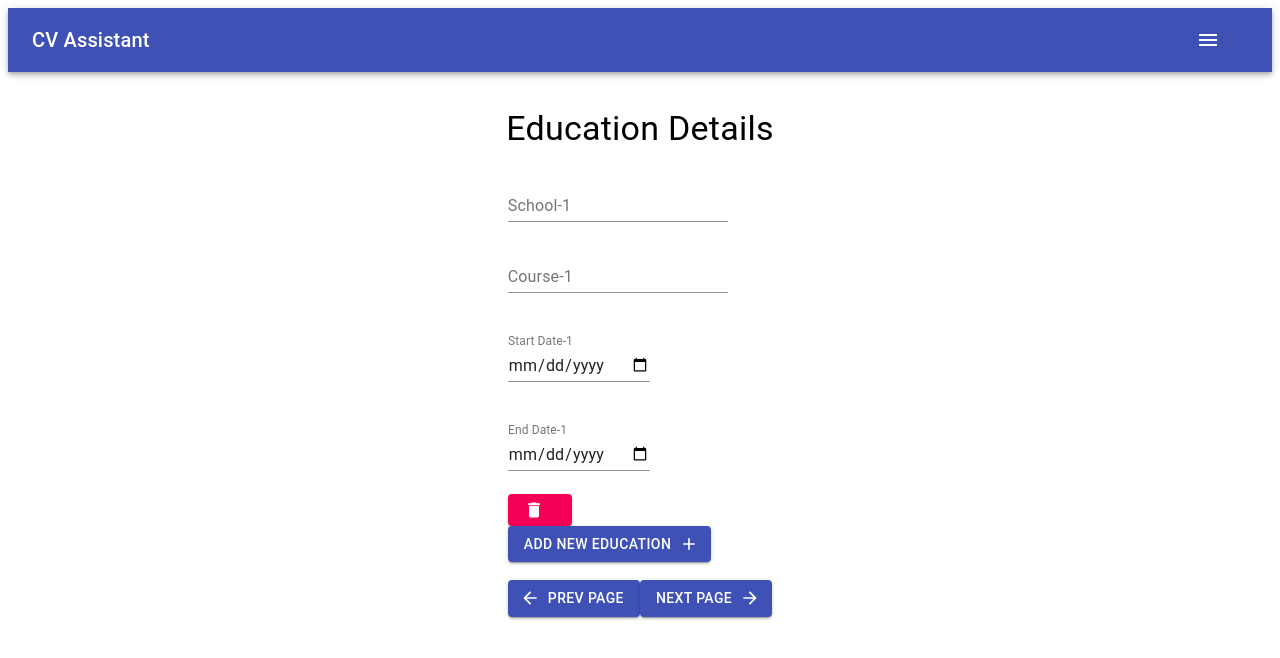
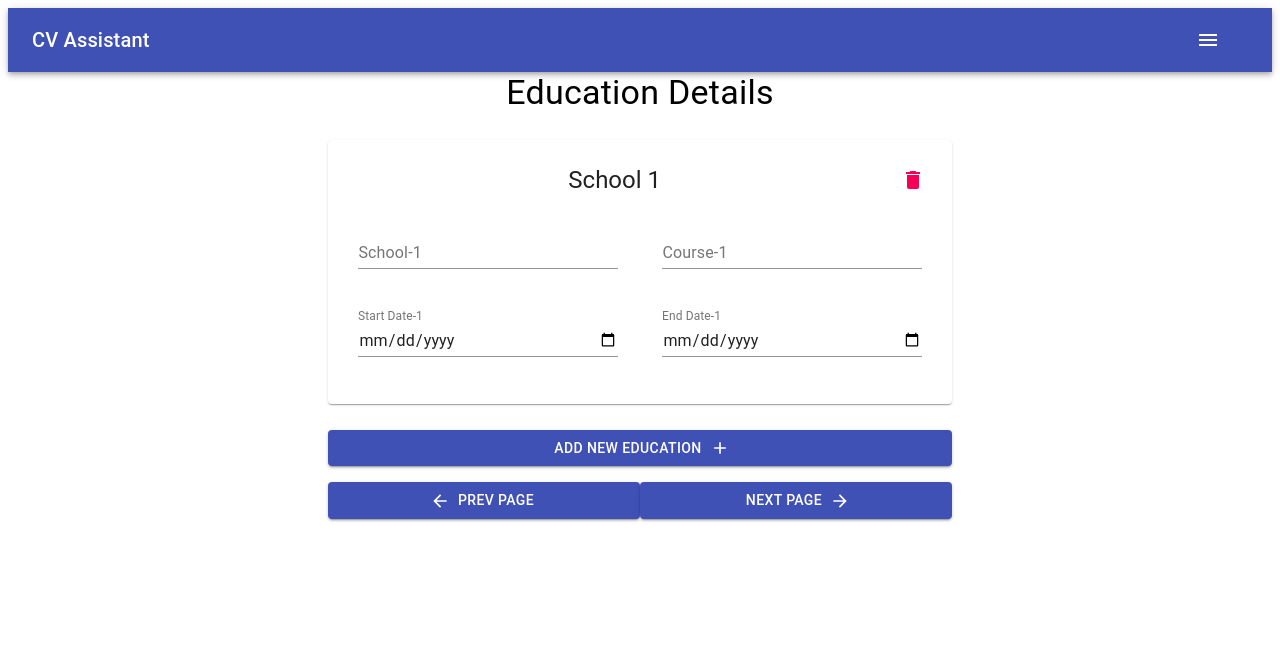
Before and after one commit to SasounTorossian/CV-Application, a React (Create React App) app: page /education in a window 1280 px wide. Shown: the top 658 px of the page. Built offline with nearby package versions, Linux system fonts and the light colour scheme.

Commit message:
Fixed grid pattern in Education Details, but needs further polishing and code cleanup.

```diff
--- a/src/components/EducationDetails.js
+++ b/src/components/EducationDetails.js
@@ -1,17 +1,31 @@
 import React from 'react'
-import { makeStyles, Grid, TextField, Typography, Button } from '@material-ui/core'
-import {ArrowForward, ArrowBack, Add, Delete} from '@material-ui/icons';
+import { makeStyles, Grid, TextField, Typography, Button, IconButton, Card, CardContent } from '@material-ui/core'
+import {ArrowForward, ArrowBack, Add, Delete, BorderColor} from '@material-ui/icons';
 import { Link } from 'react-router-dom'
 
 const useStyles = makeStyles((theme) => ({
     root: {
         flexGrow: 1,
     },
-    paper: {
-        padding: theme.spacing(2),
-        textAlign: 'center',
-        color: theme.palette.text.secondary,
+    rootCard: {
+        marginTop: 10,
+        marginBottom: 10,
     },
+    rootLink: {
+        minWidth: "100%"
+    },
+    link: {
+        minWidth: "400px"
+    },
+    textField: {
+        width: "90%"
+    },
+    pos: {
+        marginBottom: 12,
+    },
+    linkButton: {
+        minWidth: "100%"
+    }
 }));
 
 const EducationDetails = ({values, handleChange, addEdu, removeEdu}) => {
@@ -28,32 +42,55 @@ const EducationDetails = ({values, handleChange, addEdu, removeEdu}) => {
     }
 
     return (
-        <div>
+        <div className={classes.root}>
             <Grid
-                container spacing={3}
+                container
                 direction="column"
                 alignItems="center"
                 justify="center"
-                style={{ minHeight: '50vh' }}
+                spacing={2}
+                style={{
+                    minHeight: '50vh'
+                }}
             >
-                <br />
-                <br />
-
-                <Grid item xs={6}>
+                <Grid item xs={12} style={{width: "50%"}} align="center">
                     <Typography variant="h4">
                         Education Details
                     </Typography>
                 </Grid>
-                <Grid item xs={6}
-                    // alignItems="center"
-                    // justify="center"
-                >
+
+                <Grid item xs={12} style={{width: "50%"}} align="center">
                     <form noValidate autoComplete="off" onChange={handleChange}>
                         {
                             values.education.map((val, idx) => {
                                 return (
-                                    <div key={idx}>
+                                    <Card className={classes.rootCard} key={idx}>
+                                        <CardContent>
+                                        <Grid
+                                            container
+                                            spacing={2}
+                                            alignItems="center"
+                                            style={{ minHeight: "30vh" }}
+                                        >
+                                            <Grid item xs={11} >
+                                                <Typography variant="h5" align="center">
+                                                    {`School ${idx+1}`}
+                                                </Typography>
+                                            </Grid>
+
+                                            <Grid item xs={1}>
+                                                <IconButton
+                                                    onClick={removeEducation}
+                                                    edge="start"
+                                                    color="secondary"
+                                                >
+                                                    <Delete/>
+                                                </IconButton>
+                                            </Grid>
+
+                                            <Grid item xs={6}>
                                                 <TextField
+                                                    className={classes.textField}
                                                     type="text"
                                                     label={`School-${idx+1}`}
                                                     value={values.education[idx].school}
@@ -62,10 +99,11 @@ const EducationDetails = ({values, handleChange, addEdu, removeEdu}) => {
                                                     error={!!values.education[idx].schoolError && values.education[idx].schoolError.length > 1}
                                                     helperText={values.education[idx].schoolError}
                                                 />
+                                            </Grid>
 
-                                        <br />
-
+                                            <Grid item xs={6}>
                                                 <TextField
+                                                    className={classes.textField}
                                                     type="text"
                                                     label={`Course-${idx+1}`}
                                                     value={values.education[idx].course}
@@ -74,12 +112,11 @@ const EducationDetails = ({values, handleChange, addEdu, removeEdu}) => {
                                                     error={!!values.education[idx].courseError && values.education[idx].courseError.length > 1}
                                                     helperText={values.education[idx].courseError}
                                                 />
+                                            </Grid>
 
-
-                                        <br />
-                                        <br />
-
+                                            <Grid item xs={6}>
                                                 <TextField
+                                                    className={classes.textField}
                                                     type="date"
                                                     label={`Start Date-${idx+1}`}
                                                     value={values.education[idx].startDateEdu}
@@ -89,11 +126,11 @@ const EducationDetails = ({values, handleChange, addEdu, removeEdu}) => {
                                                     error={!!values.education[idx].startDateEduError && values.education[idx].startDateEduError.length > 1}
                                                     helperText={values.education[idx].startDateEduError}
                                                 />
+                                            </Grid>
 
-                                        <br />
-                                        <br />
-
+                                            <Grid item xs={6}>
                                                 <TextField
+                                                    className={classes.textField}
                                                     type="date"
                                                     label={`End Date-${idx+1}`}
                                                     value={values.education[idx].endDateEdu}
@@ -103,20 +140,19 @@ const EducationDetails = ({values, handleChange, addEdu, removeEdu}) => {
                                                     error={!!values.education[idx].endDateEduError && values.education[idx].endDateEduError.length > 1}
                                                     helperText={values.education[idx].endDateEduError}
                                                 />
-
-                                        <br />
-
-                                        <Button
-                                            onClick={removeEducation}
-                                            variant="contained"
-                                            color="secondary"
-                                            startIcon={<Delete />}
-                                        ></Button>
-                                    </div>
+                                            </Grid>
+                                        </Grid>
+                                        </CardContent>
+                                    </Card>
                                 )
                             })
                         }
+                    </form>
+                </Grid>
+
+                <Grid item xs={12} style={{width: "50%"}} align="center">
                     <Button
+                            fullWidth={true}
                             onClick={addEducation}
                             variant="contained"
                             color="primary"
@@ -124,15 +160,17 @@ const EducationDetails = ({values, handleChange, addEdu, removeEdu}) => {
                         >
                             Add new education
                     </Button>
+                </Grid>
 
-                        <br />
-                        <br />
-
+                <Grid item xs={12} style={{width: "50%"}} align="center">
+                    <Grid container direction="row" justify="space-evenly">
+                        <Grid item xs={6}>
                             <Link
                                 to="/personal"
                                 style={{textDecoration: 'none'}}
                             >
                                 <Button
+                                    fullWidth={true}
                                     variant="contained"
                                     color="primary"
                                     startIcon={<ArrowBack />}
@@ -140,11 +178,15 @@ const EducationDetails = ({values, handleChange, addEdu, removeEdu}) => {
                                     Prev Page
                                 </Button>
                             </Link>
+                        </Grid>
+
+                        <Grid item xs={6}>
                             <Link
                                 to="/experience"
                                 style={{textDecoration: 'none'}}
                             >
                                 <Button
+                                    fullWidth={true}
                                     variant="contained"
                                     color="primary"
                                     endIcon={<ArrowForward />}
@@ -152,7 +194,8 @@ const EducationDetails = ({values, handleChange, addEdu, removeEdu}) => {
                                     Next Page
                                 </Button>
                             </Link>
-                    </form>
+                        </Grid>
+                    </Grid>
                 </Grid>
             </Grid>
         </div>
```
Also changed, not shown: 1 other file (tests, documents, lock files or other folders). Lines whose indentation alone changed are shown as unchanged.
